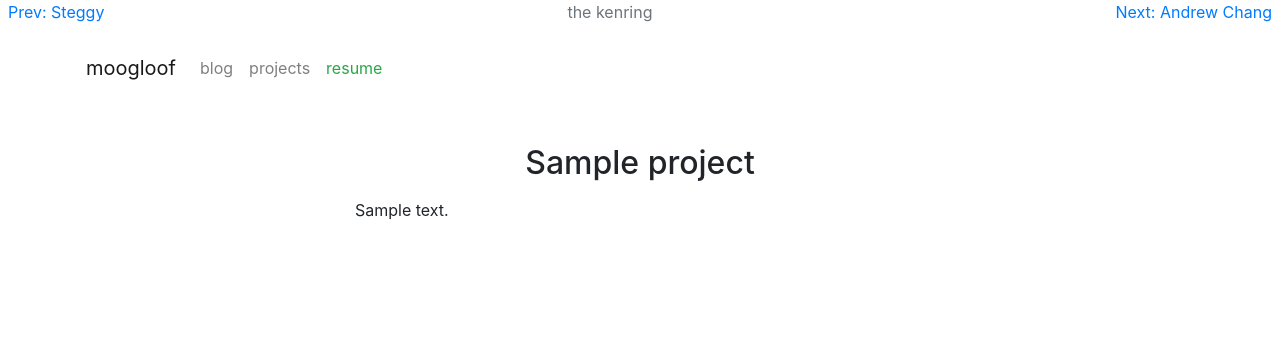
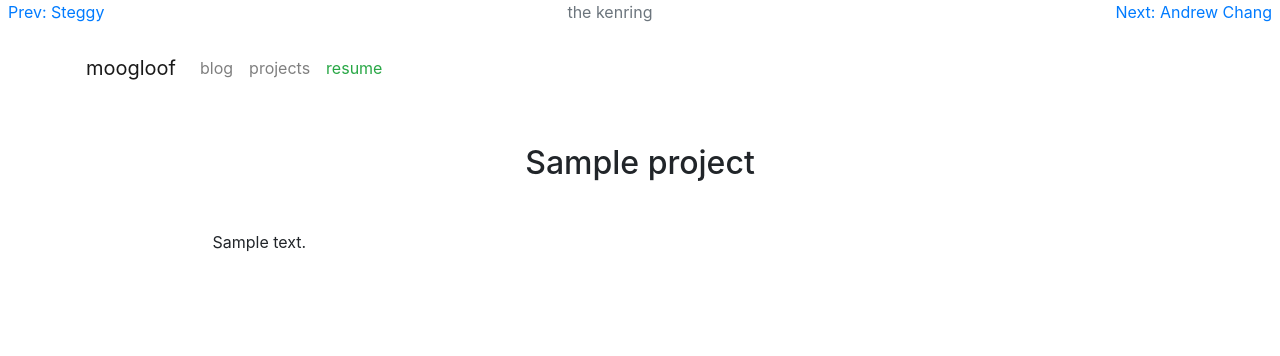
Before and after one commit to moogloof/moogloof.com, a Flask app: template moogloof/templates/project_page.html in a window 1280 px wide. Shown: the top 356 px of the page. Run offline with Flask 2, Linux system fonts and the light colour scheme; the template is opened without the code that fills it: most values are stand-ins (such as "Sample title", 1, 10 or a date in 2020).

Commit message:
Fixed how projects page looks for admin

```diff
--- a/moogloof/templates/project_page.html
+++ b/moogloof/templates/project_page.html
@@ -19,6 +19,8 @@
 		</svg>
 	</a>
 	{% endif %}
+</div>
+<div class="my-5 w-75 mx-auto">
 	<p class="content lh-base">{{ project.description|markdown }}</p>
 </div>
 {% endblock content %}
```
